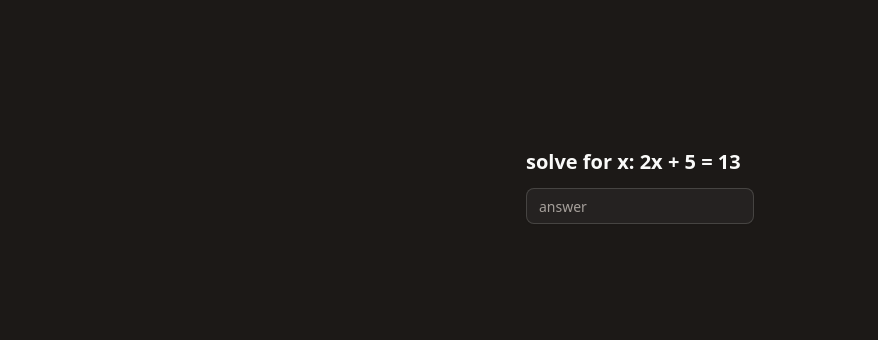
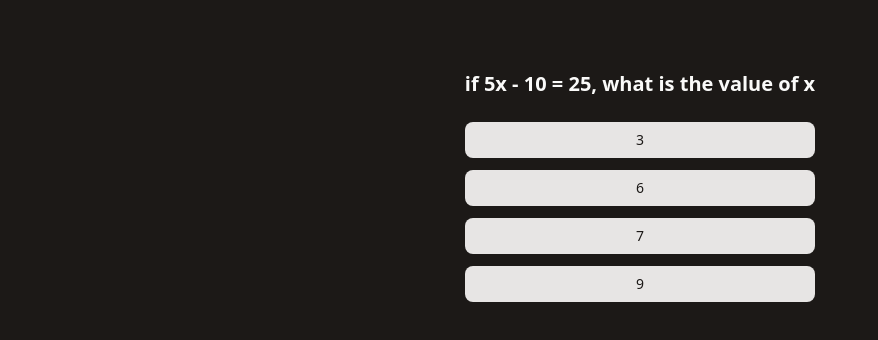
Before and after one commit to StubblyCamera52/math-learning-game, a Next.js app: page /practice in a window 1280 px wide. Shown: the part 382-722 px from the top of the page, without its empty margins (0-878 px from the left). Built offline with nearby package versions, Linux system fonts and the light colour scheme.

Commit message:
random practice quesitons

```diff
--- a/src/app/practice/client.tsx
+++ b/src/app/practice/client.tsx
@@ -2,6 +2,7 @@
 import { QuestionDisplay } from "@/components/game/questionDisplay";
 import { mathPracticeQuestions } from "@/data/practiceQuestions";
 import useGameState from "@/hooks/useGameState";
+import { randint } from "@/lib/utils/mathHelpers";
 import { useEffect, useState } from "react";
 
 export default function PracticeClient() {
@@ -9,8 +10,11 @@ export default function PracticeClient() {
     useGameState();
 
   useEffect(() => {
-    setCurrentQuestion(mathPracticeQuestions[0]);
+    setCurrentQuestion(
+      mathPracticeQuestions[randint(0, mathPracticeQuestions.length - 1)]
+    );
   }, []);
+
   return (
     <div>
       {currentQuestion ? (
@@ -18,6 +22,12 @@ export default function PracticeClient() {
           question={currentQuestion}
           onSubmitAnswer={(answer) => {
             const correct = submitAnswer(answer);
+            setCurrentQuestion(
+              mathPracticeQuestions[
+                randint(0, mathPracticeQuestions.length - 1)
+              ]
+            );
+            console.log(randint(0, mathPracticeQuestions.length - 1));
             console.log(correct);
           }}
         ></QuestionDisplay>
--- a/src/components/game/questionDisplay.tsx
+++ b/src/components/game/questionDisplay.tsx
@@ -3,7 +3,7 @@
 import useGameState from "@/hooks/useGameState";
 import { Button } from "../ui/button";
 import { Input } from "../ui/input";
-import { useState, useEffect } from "react";
+import { useState, useEffect, useRef } from "react";
 import { Question } from "@/data/mostOfTheTypes";
 
 export function QuestionDisplay({
@@ -14,6 +14,15 @@ export function QuestionDisplay({
   question: Question;
 }) {
   const [selectedAnswer, setSelectedAnswer] = useState<string>("");
+  const answerInputRef = useRef<HTMLInputElement>(null);
+
+  useEffect(() => {
+    if (answerInputRef.current) {
+      if (question.type == "single-answer") {
+        answerInputRef.current.focus();
+      }
+    }
+  }, []);
 
   return (
     <form
@@ -43,6 +52,7 @@ export function QuestionDisplay({
         </div>
       ) : (
         <Input
+          ref={answerInputRef}
           type="text"
           placeholder="answer"
           onChange={(e) => setSelectedAnswer(e.target.value)}
--- /dev/null
+++ b/src/lib/utils/mathHelpers.ts
@@ -0,0 +1,5 @@
+const randint = (min: number, max: number): number => {
+  return Math.floor(Math.random() * (max - min + 1)) + min;
+};
+
+export { randint };
```
